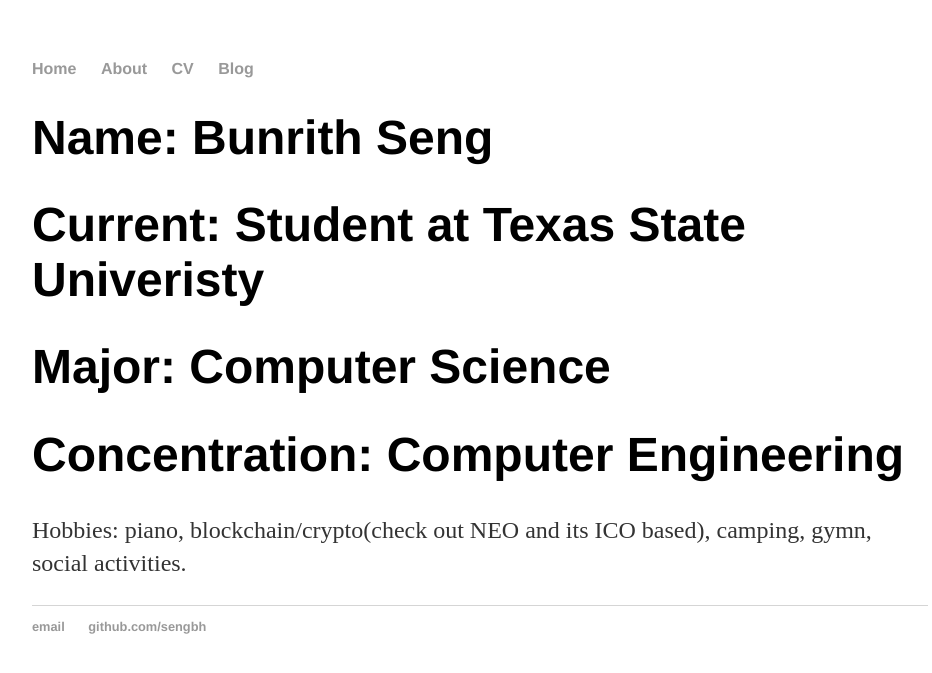
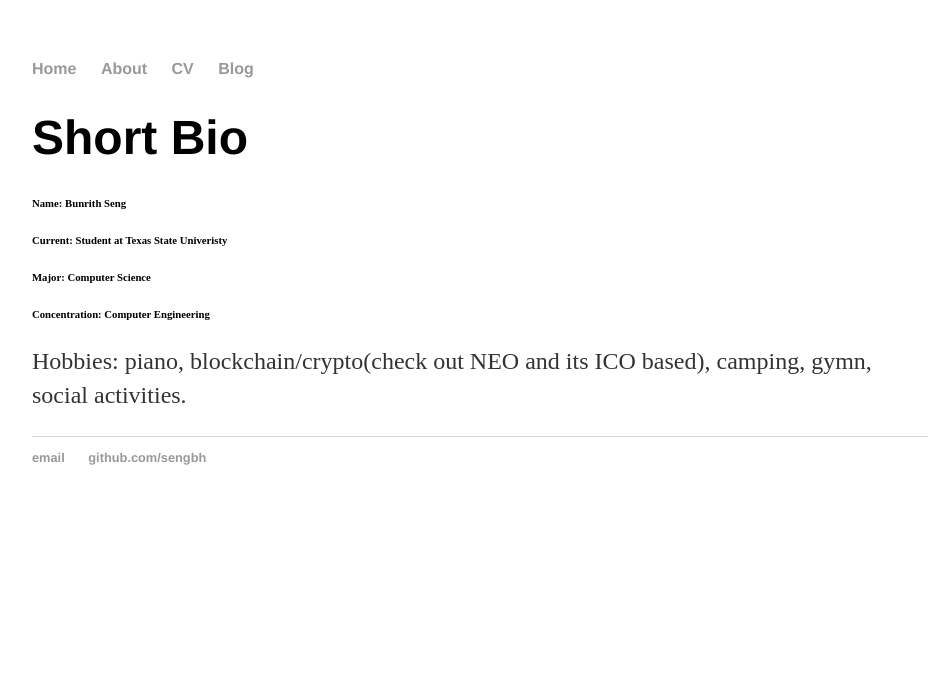
Before and after one commit to sengbh/sengbh.github.io, a Jekyll site: the page built from index.html, in a window 1280 px wide. Shown: the top 673 px of the page, without its empty margins (160-1092 px from the left). Built offline with Jekyll 4.4.1, drawn with Linux system fonts in a browser that asks for light colours.

Commit message:
changed heading size

```diff
--- a/index.html
+++ b/index.html
@@ -3,10 +3,11 @@
 title: Bunrith Seng
 ---
 <div class="blurb">
-	<h1>Name: Bunrith Seng</h1>
-	<h1>Current: Student at Texas State Univeristy</h1>
-	<h1>Major: Computer Science</h1>
-	<h1>Concentration: Computer Engineering</h1>
+	<h1>Short Bio </h1>
+	<h6>Name: Bunrith Seng</h6>
+	<h6>Current: Student at Texas State Univeristy</h6>
+	<h6>Major: Computer Science</h6>
+	<h6>Concentration: Computer Engineering</h6>
 
 
 	<p>Hobbies: piano, blockchain/crypto(check out NEO and its ICO based), camping, gymn, social activities.</p>
```
